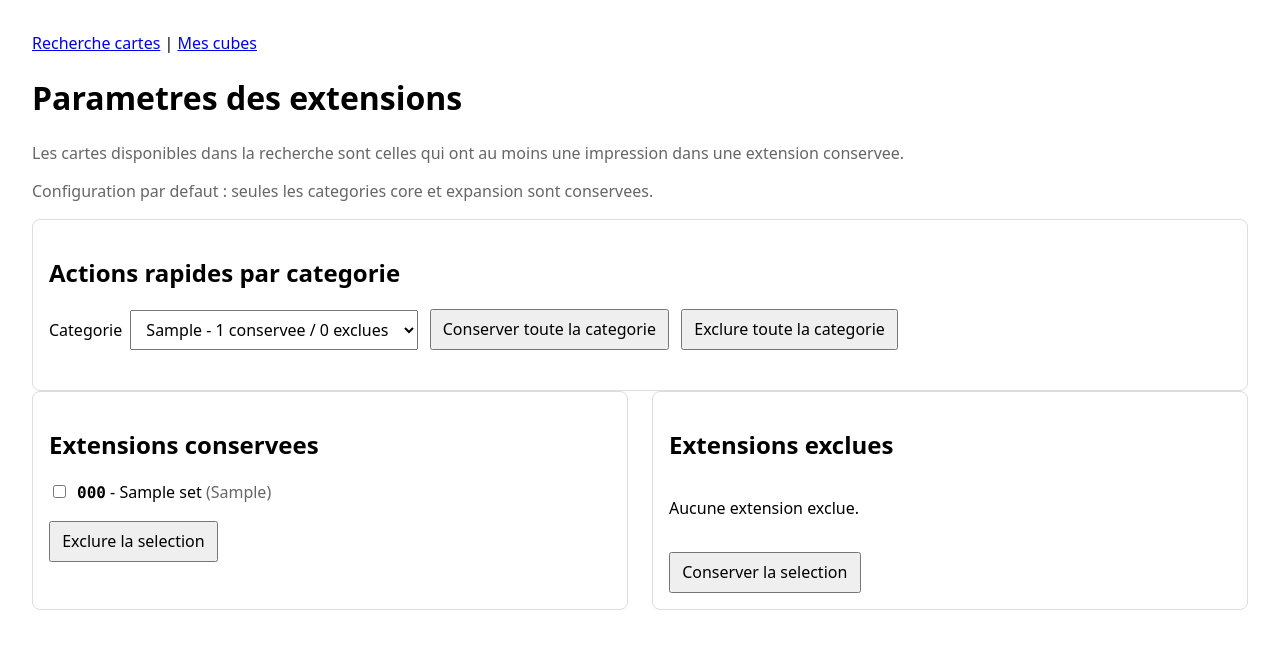
After one commit to GDelvoye/cube-descriptor, a Django app: page /cards/sets/preferences/ in a window 1280 px wide. The commit adds this page. Shown: the top 649 px of the page. Run offline with Django 5.2, Linux system fonts and the light colour scheme; a user stored in the database is signed in; tables that the repository leaves empty hold one stand-in row (values such as "Sample post").

Commit message:
Add user set availability preferences

```diff
--- /dev/null
+++ b/cards/set_availability.py
@@ -0,0 +1,26 @@
+from django.db.models import Q
+
+from .models import DEFAULT_AVAILABLE_SET_TYPES, Set, UserSetPreference
+
+
+def get_available_sets(user):
+    sets = Set.objects.all()
+    if not user.is_authenticated:
+        return sets.filter(set_type__in=DEFAULT_AVAILABLE_SET_TYPES)
+
+    preferences = UserSetPreference.objects.filter(user=user)
+    included_ids = preferences.filter(is_available=True).values("set_id")
+    excluded_ids = preferences.filter(is_available=False).values("set_id")
+    return sets.filter(set_type__in=DEFAULT_AVAILABLE_SET_TYPES).exclude(pk__in=excluded_ids) | sets.filter(
+        pk__in=included_ids
+    )
+
+
+def get_excluded_sets(user):
+    sets = Set.objects.all()
+    preferences = UserSetPreference.objects.filter(user=user)
+    included_ids = preferences.filter(is_available=True).values("set_id")
+    excluded_ids = preferences.filter(is_available=False).values("set_id")
+    return sets.filter(~Q(set_type__in=DEFAULT_AVAILABLE_SET_TYPES) | Q(pk__in=excluded_ids)).exclude(
+        pk__in=included_ids
+    )
--- a/cards/urls.py
+++ b/cards/urls.py
@@ -6,6 +6,8 @@ app_name = "cards"
 
 urlpatterns = [
     path("", views.card_search, name="search"),
+    path("sets/preferences/", views.set_preferences, name="set_preferences"),
+    path("sets/preferences/update/", views.update_set_preferences, name="update_set_preferences"),
     path("add-selected-to-cube/", views.add_selected_to_cube, name="add_selected_to_cube"),
     path("<int:oracle_id>/add-to-cube/", views.add_to_cube, name="add_to_cube"),
 ]
--- a/cards/views.py
+++ b/cards/views.py
@@ -1,7 +1,7 @@
 from decimal import Decimal, InvalidOperation
 
 from django.core.paginator import Paginator
-from django.db.models import Prefetch, Q
+from django.db.models import Exists, OuterRef, Prefetch, Q
 from django.contrib.auth.decorators import login_required
 from django.shortcuts import get_object_or_404, redirect, render
 from django.views.decorators.http import require_POST
@@ -11,7 +11,8 @@ from cubes.models import CubeCard
 from stats.models import StatQuery
 from stats.query_engine import QuerySyntaxError, build_oracle_matchers
 
-from .models import CardOracle, CardPrinting, Set
+from .models import CardOracle, CardPrinting, Set, UserSetPreference
+from .set_availability import get_available_sets, get_excluded_sets
 
 
 def card_search(request):
@@ -26,11 +27,16 @@ def card_search(request):
         "raw_query": (selected_stat_query.raw_query if selected_stat_query else request.GET.get("raw_query", "")).strip(),
         "stat_query": request.GET.get("stat_query", "").strip(),
     }
+    available_sets = get_available_sets(request.user)
+    printings = CardPrinting.objects.select_related("set").order_by("released_at", "set_code", "collector_number")
+    available_printings = CardPrinting.objects.filter(oracle=OuterRef("pk"), set__in=available_sets)
+    queryset = CardOracle.objects.filter(Exists(available_printings))
+    printings = printings.filter(set__in=available_sets)
 
-    queryset = CardOracle.objects.all().prefetch_related(
+    queryset = queryset.prefetch_related(
         Prefetch(
             "printings",
-            queryset=CardPrinting.objects.select_related("set").order_by("-released_at", "set_code", "collector_number"),
+            queryset=printings,
         )
     )
 
@@ -67,13 +73,65 @@ def card_search(request):
         {
             "filters": filters,
             "page": page,
-            "sets": Set.objects.order_by("code"),
+            "sets": available_sets.order_by("code"),
             "total_count": paginator.count,
             "querystring": query_params.urlencode(),
             "add_card_form": AddCardToCubeForm(user=request.user) if request.user.is_authenticated else None,
             "stat_queries": get_visible_stat_queries(request.user),
         },
     )
+
+
+@login_required
+def set_preferences(request):
+    available_sets = list(get_available_sets(request.user).order_by("code"))
+    excluded_sets = list(get_excluded_sets(request.user).order_by("code"))
+    set_types = get_set_type_summaries(available_sets, excluded_sets)
+    return render(
+        request,
+        "cards/set_preferences.html",
+        {
+            "available_sets": available_sets,
+            "excluded_sets": excluded_sets,
+            "set_types": set_types,
+        },
+    )
+
+
+@login_required
+@require_POST
+def update_set_preferences(request):
+    action = request.POST.get("action")
+    set_ids = request.POST.getlist("set_ids")
+    if action in {"include", "exclude"} and set_ids:
+        save_set_preferences(request.user, set_ids, action == "include")
+    elif action in {"include_type", "exclude_type"} and request.POST.get("set_type"):
+        set_ids = Set.objects.filter(set_type=request.POST["set_type"]).values_list("pk", flat=True)
+        save_set_preferences(request.user, set_ids, action == "include_type")
+    return redirect("cards:set_preferences")
+
+
+def save_set_preferences(user, set_ids, is_available):
+    UserSetPreference.objects.bulk_create(
+        [
+            UserSetPreference(user=user, set_id=set_id, is_available=is_available)
+            for set_id in set_ids
+        ],
+        update_conflicts=True,
+        update_fields=["is_available"],
+        unique_fields=["user", "set"],
+    )
+
+
+def get_set_type_summaries(available_sets, excluded_sets):
+    rows = {}
+    for set_obj in available_sets:
+        row = rows.setdefault(set_obj.set_type, {"name": set_obj.set_type, "available_count": 0, "excluded_count": 0})
+        row["available_count"] += 1
+    for set_obj in excluded_sets:
+        row = rows.setdefault(set_obj.set_type, {"name": set_obj.set_type, "available_count": 0, "excluded_count": 0})
+        row["excluded_count"] += 1
+    return sorted(rows.values(), key=lambda row: row["name"])
 
 
 @login_required
--- a/templates/cards/search.html
+++ b/templates/cards/search.html
@@ -26,7 +26,7 @@
     <p><a href="/">Accueil</a> | <a href="/stats/queries/">Requetes custom</a> | <a href="/admin/">Admin</a></p>
     <h1>Recherche cartes</h1>
     {% if user.is_authenticated %}
-      <p><a href="/cubes/">Mes cubes</a></p>
+      <p><a href="/cubes/">Mes cubes</a> | <a href="{% url 'cards:set_preferences' %}">Parametres des extensions</a></p>
     {% else %}
       <p><a href="/admin/login/?next=/cards/">Se connecter</a> pour ajouter des cartes a un cube.</p>
     {% endif %}
@@ -126,7 +126,7 @@
                     <p class="muted">{{ card.mana_cost }} | MV {{ card.mana_value|default:"?" }} | {{ card.type_line }}</p>
                     {% if card.oracle_text %}<p class="oracle-text">{{ card.oracle_text }}</p>{% endif %}
                     {% if printing %}
-                      <p class="muted">Dernier printing importe : {{ printing.set_code|upper }} #{{ printing.collector_number }} - {{ printing.rarity }}</p>
+                      <p class="muted">Premier printing importe : {{ printing.set_code|upper }} #{{ printing.collector_number }} - {{ printing.rarity }}</p>
                     {% endif %}
                   </div>
                 </div>
@@ -154,7 +154,7 @@
                   <p class="muted">{{ card.mana_cost }} | MV {{ card.mana_value|default:"?" }} | {{ card.type_line }}</p>
                   {% if card.oracle_text %}<p class="oracle-text">{{ card.oracle_text }}</p>{% endif %}
                   {% if printing %}
-                    <p class="muted">Dernier printing importe : {{ printing.set_code|upper }} #{{ printing.collector_number }} - {{ printing.rarity }}</p>
+                    <p class="muted">Premier printing importe : {{ printing.set_code|upper }} #{{ printing.collector_number }} - {{ printing.rarity }}</p>
                   {% endif %}
                 </div>
               </div>
--- /dev/null
+++ b/templates/cards/set_preferences.html
@@ -0,0 +1,86 @@
+<!doctype html>
+<html lang="fr">
+<head>
+  <meta charset="utf-8">
+  <meta name="viewport" content="width=device-width, initial-scale=1">
+  <title>Parametres des extensions - Cube MTG Analyzer</title>
+  <style>
+    body { font-family: system-ui, sans-serif; margin: 2rem; line-height: 1.4; }
+    .lists { display: grid; gap: 1.5rem; grid-template-columns: repeat(auto-fit, minmax(18rem, 1fr)); }
+    .panel { border: 1px solid #ddd; border-radius: 0.5rem; padding: 1rem; }
+    .quick-actions { display: flex; flex-wrap: wrap; gap: 0.75rem; align-items: end; margin-bottom: 1.5rem; }
+    .set-list { display: grid; gap: 0.35rem; max-height: 65vh; overflow: auto; }
+    label { display: flex; gap: 0.5rem; align-items: baseline; }
+    button, select { font: inherit; padding: 0.45rem 0.7rem; }
+    button { cursor: pointer; margin-top: 1rem; }
+    .quick-actions button { margin-top: 0; }
+    .muted { color: #666; }
+    .set-code { font-family: ui-monospace, SFMono-Regular, Menlo, Consolas, monospace; font-weight: 700; }
+  </style>
+</head>
+<body>
+  <main>
+    <p><a href="{% url 'cards:search' %}">Recherche cartes</a> | <a href="/cubes/">Mes cubes</a></p>
+    <h1>Parametres des extensions</h1>
+    <p class="muted">Les cartes disponibles dans la recherche sont celles qui ont au moins une impression dans une extension conservee.</p>
+    <p class="muted">Configuration par defaut : seules les categories core et expansion sont conservees.</p>
+
+    <section class="panel">
+      <h2>Actions rapides par categorie</h2>
+      <form class="quick-actions" method="post" action="{% url 'cards:update_set_preferences' %}">
+        {% csrf_token %}
+        <label>
+          Categorie
+          <select name="set_type">
+            {% for set_type in set_types %}
+              <option value="{{ set_type.name }}">{{ set_type.name }} - {{ set_type.available_count }} conservee{{ set_type.available_count|pluralize }} / {{ set_type.excluded_count }} exclue{{ set_type.excluded_count|pluralize }}</option>
+            {% endfor %}
+          </select>
+        </label>
+        <button type="submit" name="action" value="include_type">Conserver toute la categorie</button>
+        <button type="submit" name="action" value="exclude_type">Exclure toute la categorie</button>
+      </form>
+    </section>
+
+    <div class="lists">
+      <section class="panel">
+        <h2>Extensions conservees</h2>
+        <form method="post" action="{% url 'cards:update_set_preferences' %}">
+          {% csrf_token %}
+          <input type="hidden" name="action" value="exclude">
+          <div class="set-list">
+            {% for set in available_sets %}
+              <label>
+                <input type="checkbox" name="set_ids" value="{{ set.pk }}">
+                <span><span class="set-code">{{ set.code|upper }}</span> - {{ set.name }} <span class="muted">({{ set.set_type }})</span></span>
+              </label>
+            {% empty %}
+              <p>Aucune extension conservee.</p>
+            {% endfor %}
+          </div>
+          <button type="submit">Exclure la selection</button>
+        </form>
+      </section>
+
+      <section class="panel">
+        <h2>Extensions exclues</h2>
+        <form method="post" action="{% url 'cards:update_set_preferences' %}">
+          {% csrf_token %}
+          <input type="hidden" name="action" value="include">
+          <div class="set-list">
+            {% for set in excluded_sets %}
+              <label>
+                <input type="checkbox" name="set_ids" value="{{ set.pk }}">
+                <span><span class="set-code">{{ set.code|upper }}</span> - {{ set.name }} <span class="muted">({{ set.set_type }})</span></span>
+              </label>
+            {% empty %}
+              <p>Aucune extension exclue.</p>
+            {% endfor %}
+          </div>
+          <button type="submit">Conserver la selection</button>
+        </form>
+      </section>
+    </div>
+  </main>
+</body>
+</html>
```
Also changed, not shown: cards/admin.py (+9 -1 lines), cards/models.py (+21 -1 lines), cubes/views.py (+6 -1 lines), cards/migrations/0002_alter_cardoracle_mana_value.py (added), cards/migrations/0003_usersetpreference_and_more.py (added).
